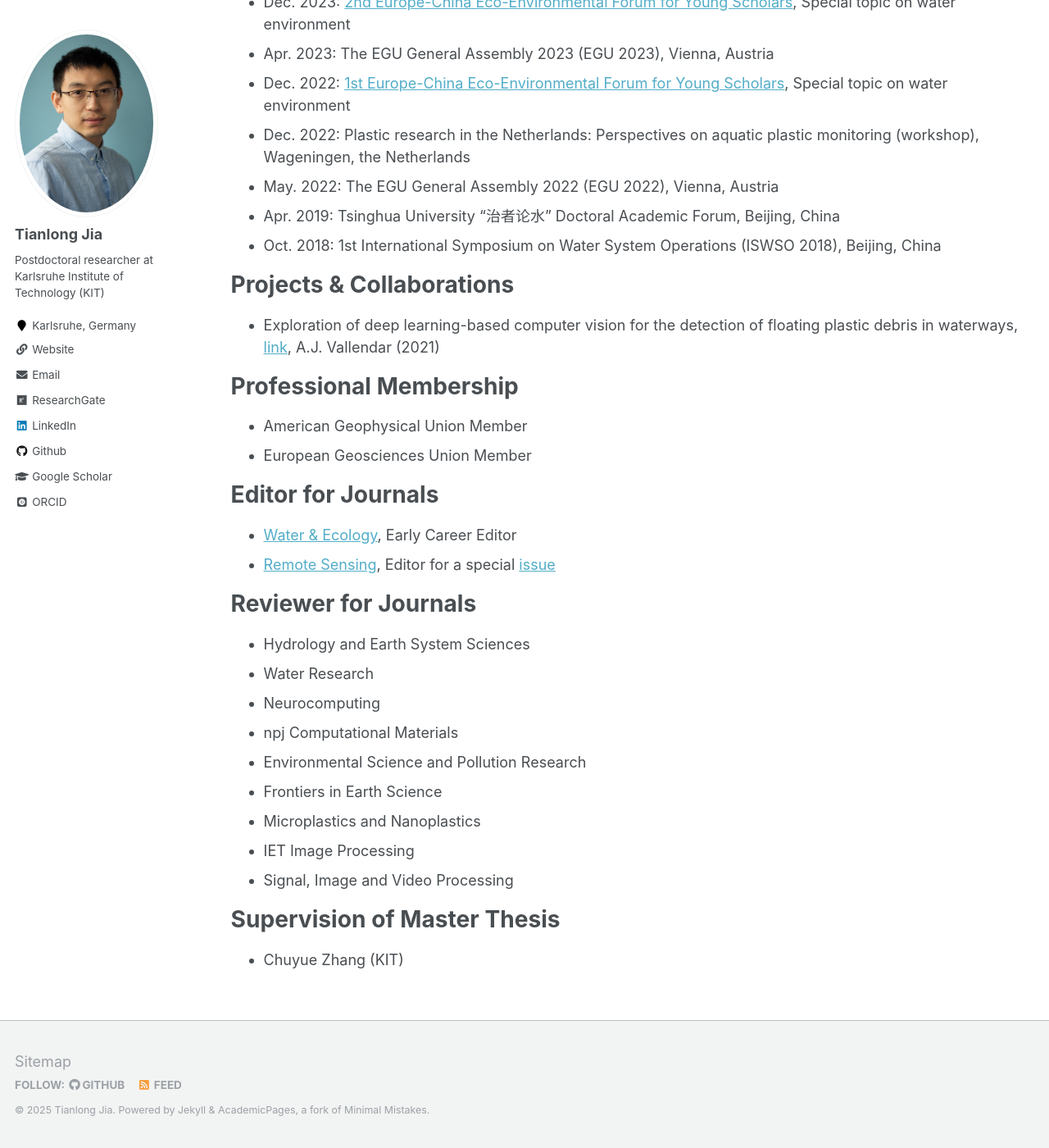
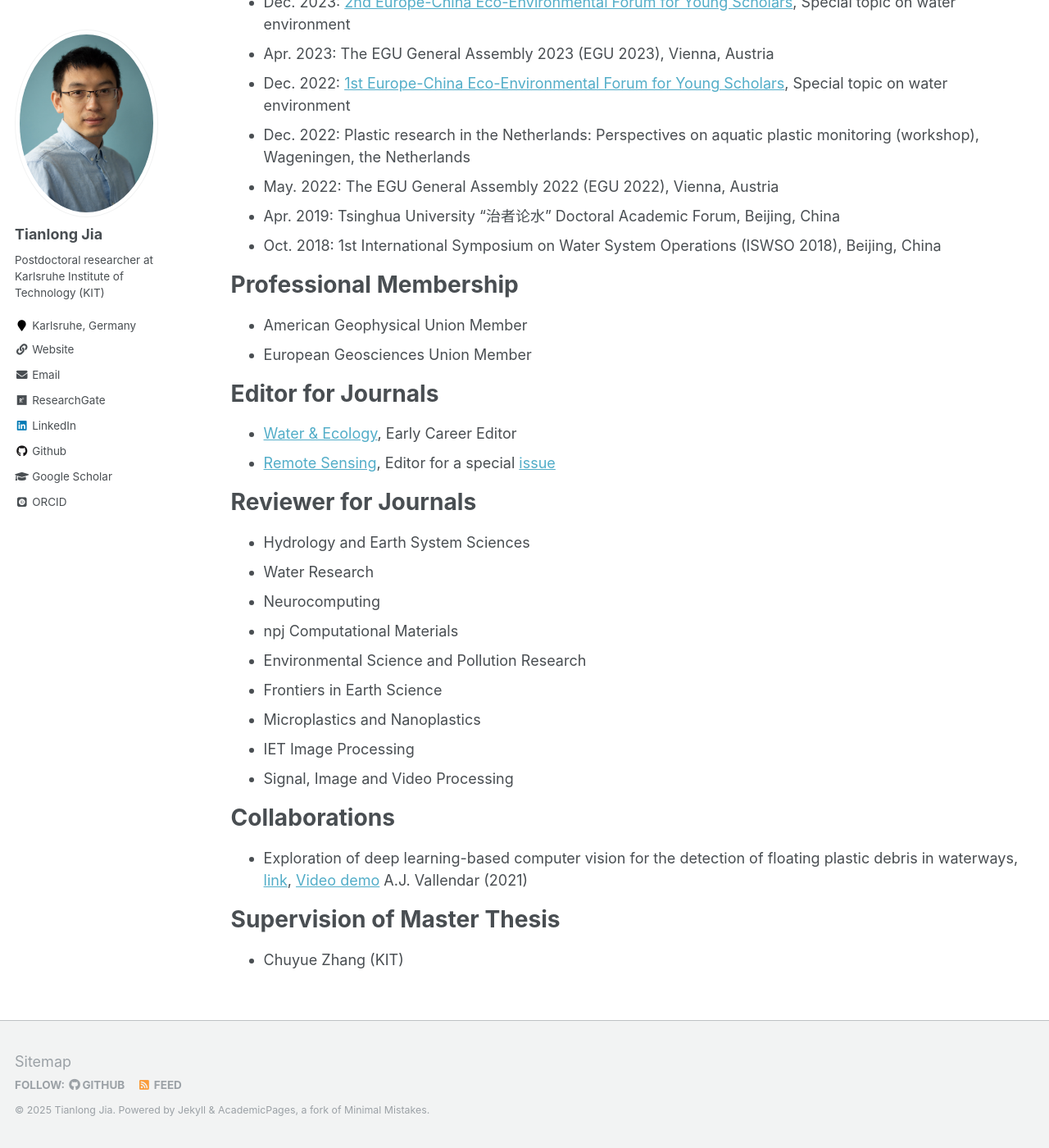
Before and after one commit to TianlongJia/TianlongJia.github.io, a Jekyll site: the page built from _pages/experience.md, in a window 1280 px wide and 1400 px high, scrolled down 303 px. Shown: the whole window at 82% size. Built offline with Jekyll 4.4.1, drawn with Linux system fonts in a browser that asks for light colours; some web fonts are replaced; part of the change alters nothing that is shown.

Commit message:
add video demo

```diff
--- a/_pages/experience.md
+++ b/_pages/experience.md
@@ -16,9 +16,6 @@ author_profile: true
 - May. 2022: The EGU General Assembly 2022 (EGU 2022), Vienna, Austria
 - Apr. 2019: Tsinghua University "治者论水" Doctoral Academic Forum, Beijing, China
 - Oct. 2018: 1st International Symposium on Water System Operations (ISWSO 2018), Beijing, China
-
-# Projects & Collaborations
-- Exploration of deep learning-based computer vision for the detection of floating plastic debris in waterways, [link](https://resolver.tudelft.nl/uuid:70db8965-37c9-4d9d-9573-d4a28d1b64ef), A.J. Vallendar (2021)
 
 # Professional Membership
 - American Geophysical Union Member
@@ -41,8 +38,12 @@ author_profile: true
 
 <!-- # Reviewer for Conferences -->
 
+# Collaborations
+- Exploration of deep learning-based computer vision for the detection of floating plastic debris in waterways, [link](https://resolver.tudelft.nl/uuid:70db8965-37c9-4d9d-9573-d4a28d1b64ef), [Video demo](https://www.youtube.com/watch?v=fNAS2q9GIws) A.J. Vallendar (2021)
+
 # Supervision of Master Thesis
 - Chuyue Zhang (KIT)
+
 
 <!-- - Conference paper review: COTA -->
 
```
